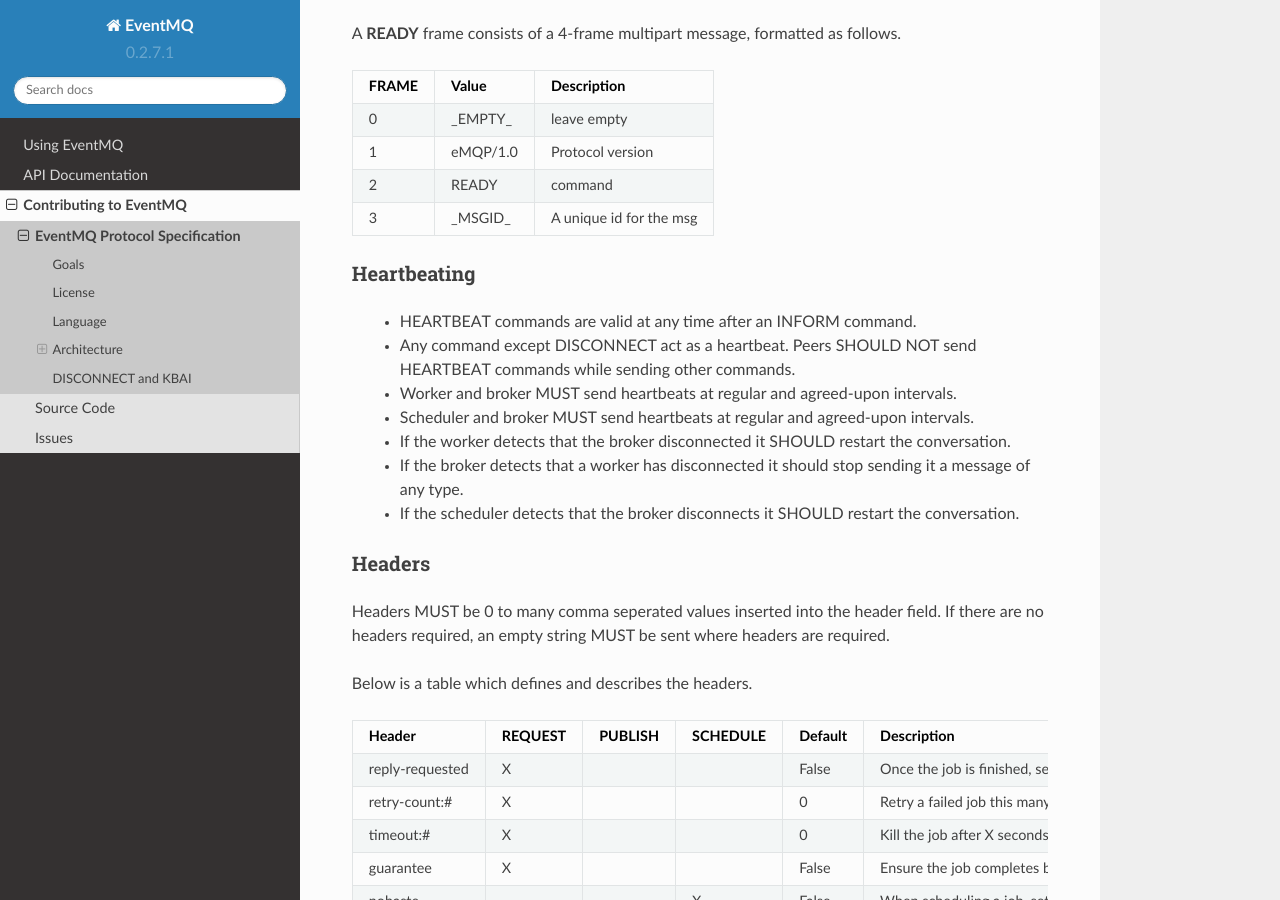
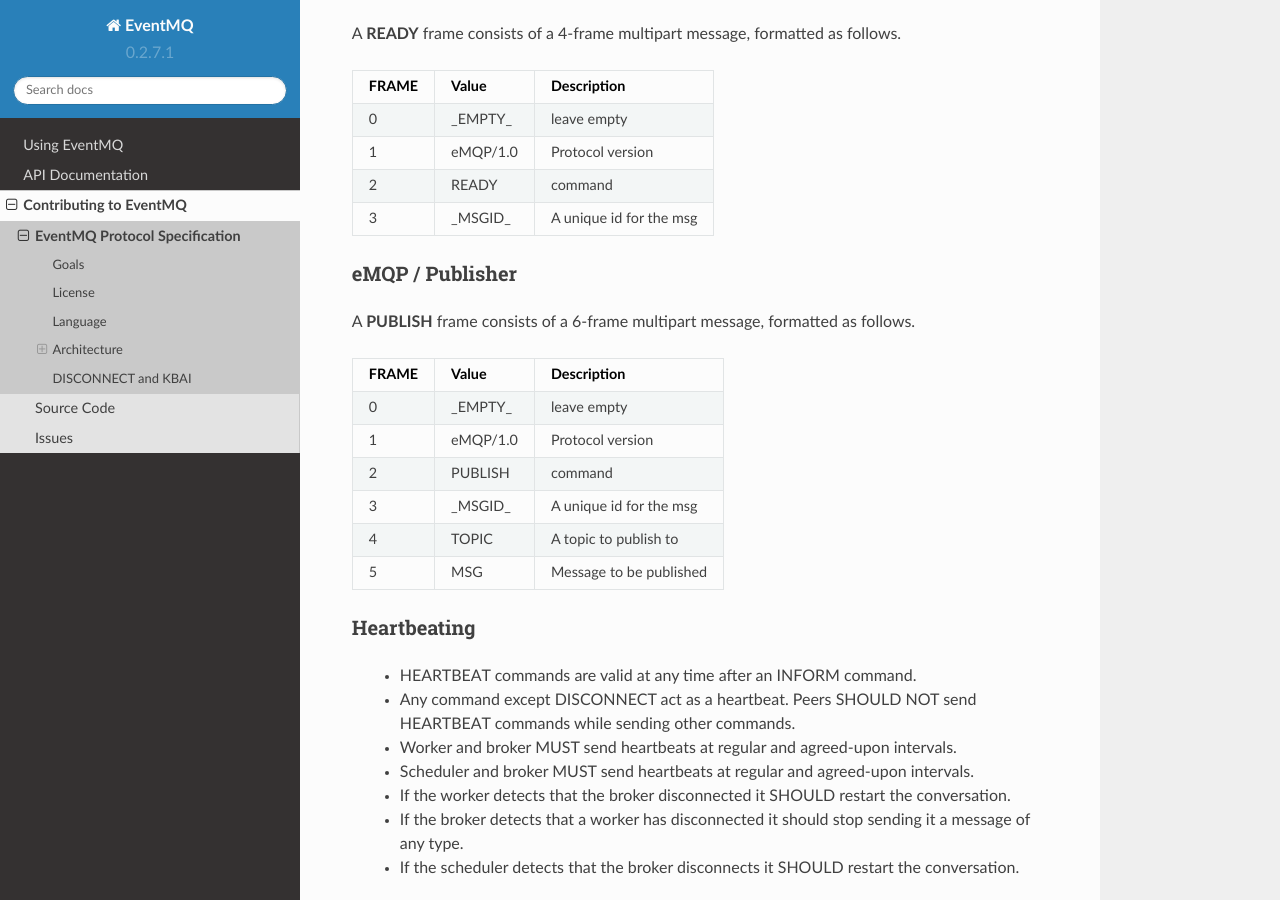
Before and after one commit to eventmq/eventmq, a Sphinx documentation site: the page built from docs/protocol.rst, in a window 1280 px wide and 900 px high, scrolled down 5059 px. Built offline with Sphinx 7.4.7 and the Read the Docs theme 2.0.0, drawn with Linux system fonts in a browser that asks for light colours.

Commit message:
add publish documentation

```diff
--- a/docs/protocol.rst
+++ b/docs/protocol.rst
@@ -205,6 +205,22 @@
 3      _MSGID_        A unique id for the msg
 ====== ============== ===========
 
+eMQP / Publisher
+----------------
+A **PUBLISH** frame consists of a 6-frame multipart message, formatted as follows.
+
+====== ============== ===========
+FRAME  Value          Description
+====== ============== ===========
+0      _EMPTY_        leave empty
+1      eMQP/1.0       Protocol version
+2      PUBLISH        command
+3      _MSGID_        A unique id for the msg
+4      TOPIC          A topic to publish to
+5      MSG            Message to be published
+====== ============== ===========
+
+
 Heartbeating
 ------------
  * HEARTBEAT commands are valid at any time after an INFORM command.
```
